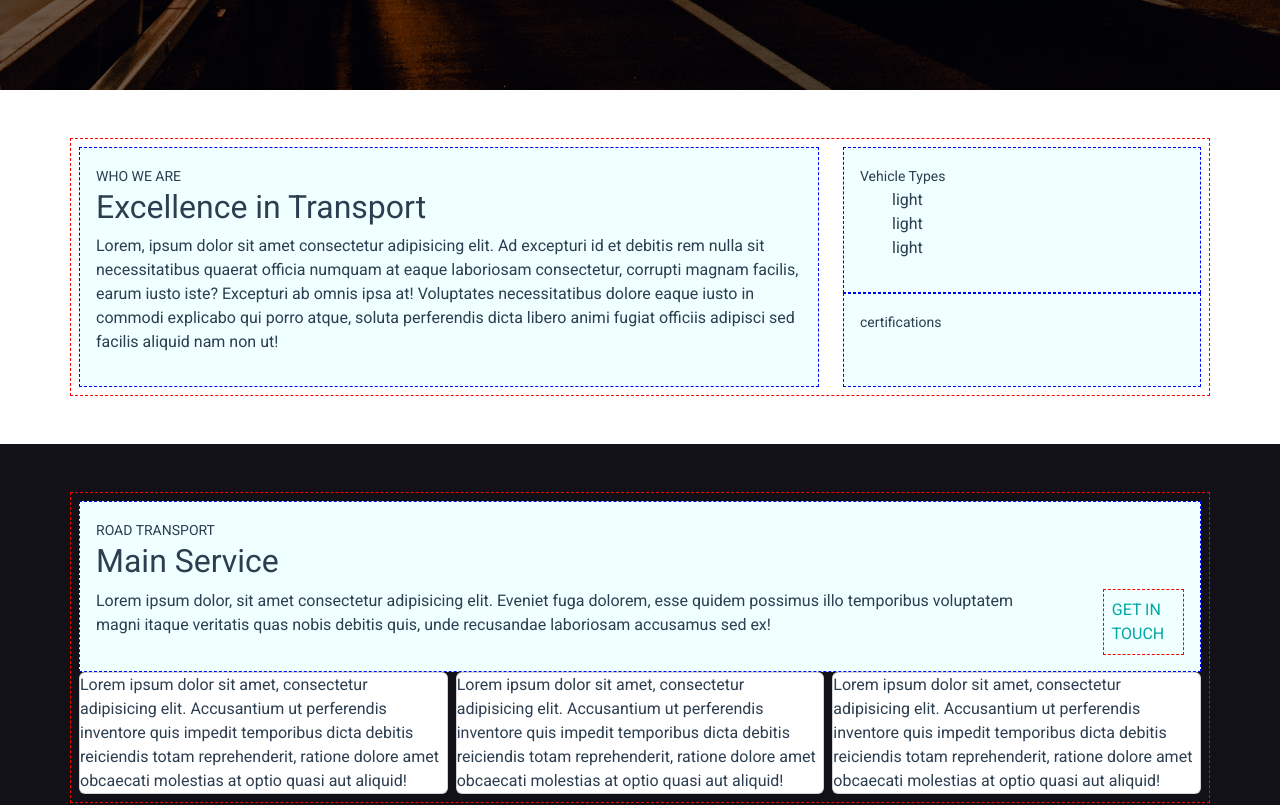
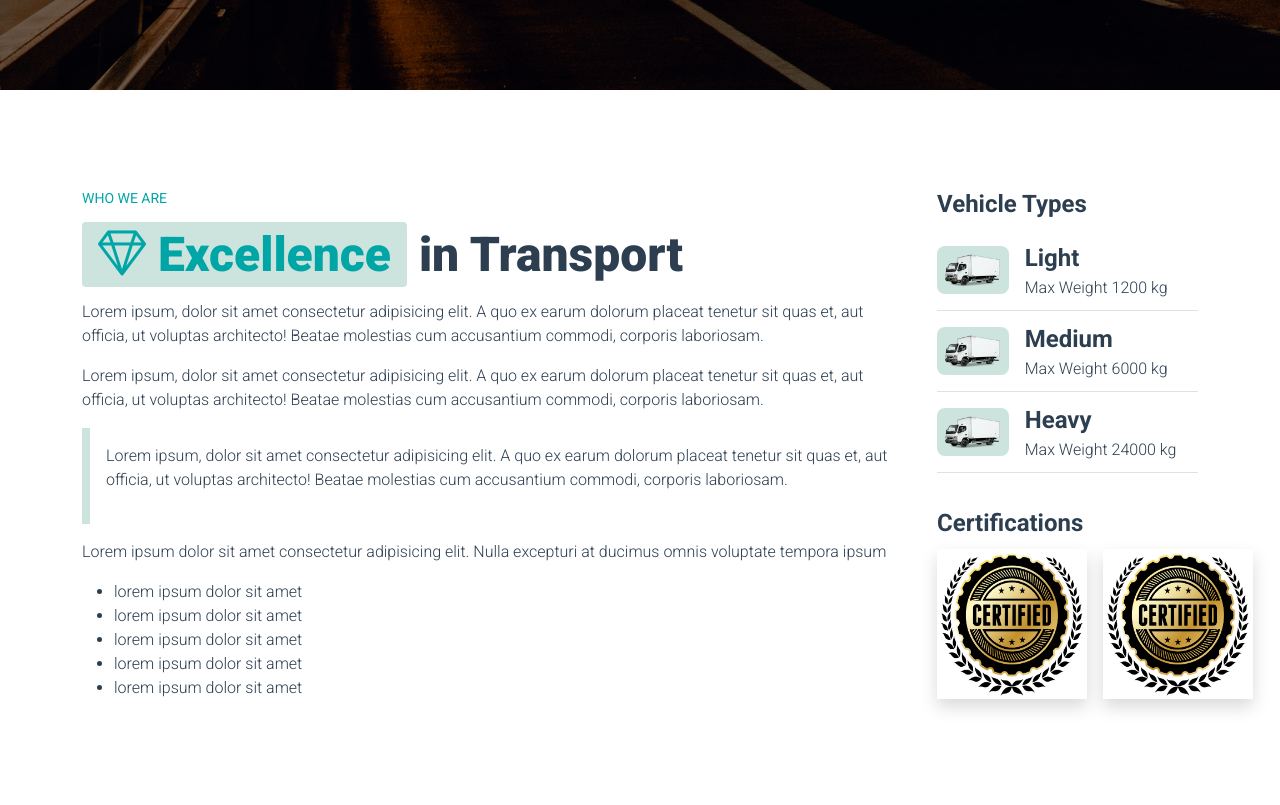
Before and after one commit to meta-ela/proj-html-vuejs, a Vue app: page / in a window 1280 px wide. Shown: the part 600-1405 px from the top of the page. Built offline with nearby package versions, Linux system fonts and the light colour scheme.

Commit message:
Adds 1° section contents (WHO WE ARE)

```diff
--- a/package.json
+++ b/package.json
@@ -11,6 +11,7 @@
     "@fortawesome/fontawesome-free": "^6.1.1",
     "@popperjs/core": "^2.11.5",
     "bootstrap": "^5.2.0-beta1",
+    "bootstrap-icons": "^1.8.3",
     "core-js": "^3.8.3",
     "vue": "^2.6.14"
   },
--- a/src/assets/scss/_general.scss
+++ b/src/assets/scss/_general.scss
@@ -64,6 +64,11 @@ a {
 
 
 /* DETTAGLI GRAFICI ****************/
+/* .colored_box_below_logo, .colored_box_below {
+    color: $primary;
+    background-color: rgba($primary_lighter, .5);
+} */
+
 .colored_box_below_logo {
     color: $primary;
     background-color: rgba($primary_lighter, .5);
@@ -75,8 +80,45 @@ a {
     border-bottom-left-radius: 25px;
 }
 
+.colored_box_below {
+    color: $primary;
+    background-color: $teal-200;
+    padding: .25rem 1rem;
+    border-radius: 4px;
+}
+
+.border_left_p {
+    font-weight: lighter;
+    padding: 1rem;
+    border-left: 8px solid $teal-200;
+}
+
+.li_disc {
+    list-style-type: disc;
+    line-height: 1.5rem;
+}
+
 h1 {
     font-size: 4rem;
     font-weight: 900;
 }
+
+h2 {
+    font-size: 3rem;
+    font-weight: 900;
+}
+
+.box_img {
+    padding: .5rem;
+    width: 100px;
+    background-color: $teal-200;
+    border-radius: 8px;
+    margin: 1rem 1rem 1rem 0rem;
+}
+
+.box_img_certifications {
+    width: 150px;
+    height: 150px;
+    display: flex;
+}
 /***********************************/
--- a/src/assets/scss/_variables.scss
+++ b/src/assets/scss/_variables.scss
@@ -1,5 +1,7 @@
 $infobar_color: #21333e;
 $primary: #00a6a6;
 $primary_lighter: #70c3d8;
+$teal-100: #eef4ed;
+$teal-200: #cce3de;
 $secondary: #111117;
 $dark: black;
--- a/src/components/TheMain.vue
+++ b/src/components/TheMain.vue
@@ -2,33 +2,62 @@
     <div>
         <!-- section bianco WHO WE ARE -->
         <section class="py-5">
-            <div class="container debug_border">
+            <div class="container py-5">
                 <div class="row">
-                    <div class="col-8">
-                        <div class="debug">
-                            <small>WHO WE ARE</small>
-                            <h2>Excellence in Transport</h2>
-                            <p>
-                                Lorem, ipsum dolor sit amet consectetur adipisicing elit. Ad excepturi id et debitis rem nulla sit necessitatibus quaerat officia numquam at eaque laboriosam consectetur, corrupti magnam facilis, earum iusto iste?
-                                Excepturi ab omnis ipsa at! Voluptates necessitatibus dolore eaque iusto in commodi explicabo qui porro atque, soluta perferendis dicta libero animi fugiat officiis adipisci sed facilis aliquid nam non ut!
+                    <div class="col-9">
+                        <div>
+                            <small class="text-primary">WHO WE ARE</small>
+                            <h2 class="my-3">
+                                <span class="colored_box_below"> <i class="bi bi-gem"></i> Excellence</span> in Transport</h2>
+                            <p class="fw-light">
+                                Lorem ipsum, dolor sit amet consectetur adipisicing elit. A quo ex earum dolorum placeat tenetur sit quas et, aut officia, ut voluptas architecto! Beatae molestias cum accusantium commodi, corporis laboriosam.
                             </p>
+                            <p class="fw-light">
+                                Lorem ipsum, dolor sit amet consectetur adipisicing elit. A quo ex earum dolorum placeat tenetur sit quas et, aut officia, ut voluptas architecto! Beatae molestias cum accusantium commodi, corporis laboriosam.
+                            </p>
+                            <div class="border_left_p mb-3">
+                                <p>
+                                    Lorem ipsum, dolor sit amet consectetur adipisicing elit. A quo ex earum dolorum placeat tenetur sit quas et, aut officia, ut voluptas architecto! Beatae molestias cum accusantium commodi, corporis laboriosam.
+                                </p>
+                            </div>
+                            <p class="fw-light">
+                                Lorem ipsum dolor sit amet consectetur adipisicing elit. Nulla excepturi at ducimus omnis voluptate tempora ipsum
+                            </p>
+                            <ul class="fw-light">
+                                <li class="li_disc">lorem ipsum dolor sit amet</li>
+                                <li class="li_disc">lorem ipsum dolor sit amet</li>
+                                <li class="li_disc">lorem ipsum dolor sit amet</li>
+                                <li class="li_disc">lorem ipsum dolor sit amet</li>
+                                <li class="li_disc">lorem ipsum dolor sit amet</li>
+                            </ul>
                         </div>
                     </div>
-                    <div class="col">
-                        <div class="row flex-column h-100">
-                            <div class="col">
-                                <div class="debug h-100">
-                                    <small>Vehicle Types</small>
-                                    <ul>
-                                        <li>light</li>
-                                        <li>light</li>
-                                        <li>light</li>
+                    <div class="col h-100">
+                        <div class="row flex-column h-100 g-3">
+                            <div class="col-7 w-100">
+                                <div class="h-100">
+                                    <div class="fs-4 fw-bold mb-2">Vehicle Types</div>
+                                    <ul class="ps-0">
+                                        <li v-for="(type, i) in vehicleTypesList" :key="i"
+                                        class="d-flex border-bottom">
+                                            <div class="box_img">
+                                                <img class="w-100" :src="type.src" :alt="type.type">
+                                            </div>
+                                            <div class="d-flex flex-column justify-content-center w-100">
+                                                <div class="fw-bold fs-4">{{ type.type }}</div>
+                                                <div class="fw-lighter">{{ type.weight }}</div>
+                                            </div>
+                                        </li>
                                     </ul>
                                 </div>
                             </div>
-                            <div class="col">
-                                <div class="debug h-100">
-                                    <small>certifications</small>
+                            <div class="col-5 w-100 ">
+                                <div class="h-100">
+                                    <div class="fs-4 fw-bold mb-2">Certifications</div>
+                                    <div class="box_img_certifications ">
+                                        <img class="w-100 shadow me-3" src="/img/certificate.png" alt="Vehicle Certificate">
+                                        <img class="w-100 shadow" src="/img/certificate.png" alt="Vehicle Certificate">
+                                    </div>
                                 </div>
                             </div>
                         </div>
@@ -171,7 +200,24 @@ export default {
 
     data() {
         return {
-            state
+            state,
+            vehicleTypesList: [
+                {
+                    src: "/img/truck-1.png",
+                    type: "Light",
+                    weight: "Max Weight 1200 kg",
+                },
+                {
+                    src: "/img/truck-1.png",
+                    type: "Medium",
+                    weight: "Max Weight 6000 kg",
+                },
+                {
+                    src: "/img/truck-1.png",
+                    type: "Heavy",
+                    weight: "Max Weight 24000 kg",
+                },
+            ]
         }
     },
 }
--- a/src/main.js
+++ b/src/main.js
@@ -1,6 +1,7 @@
 import Vue from 'vue';
 import App from './App.vue';
 import "bootstrap";
+import 'bootstrap-icons/font/bootstrap-icons.css';
 
 Vue.config.productionTip = false
 
```
Also changed, not shown: 1 other file (tests, documents, lock files or other folders).
